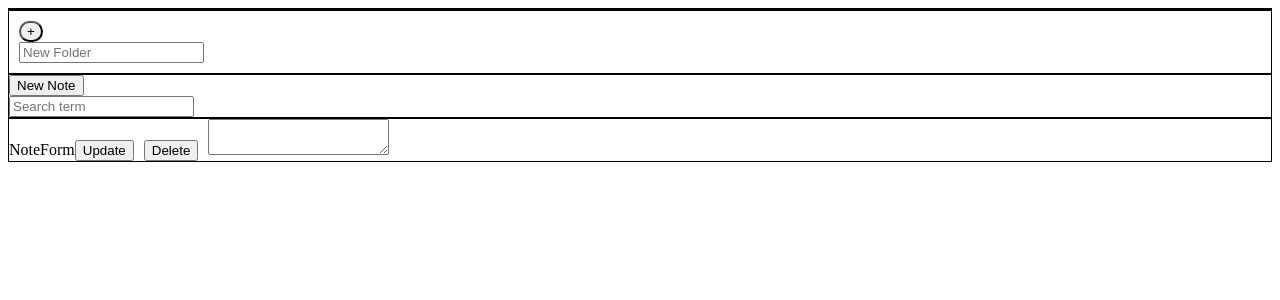
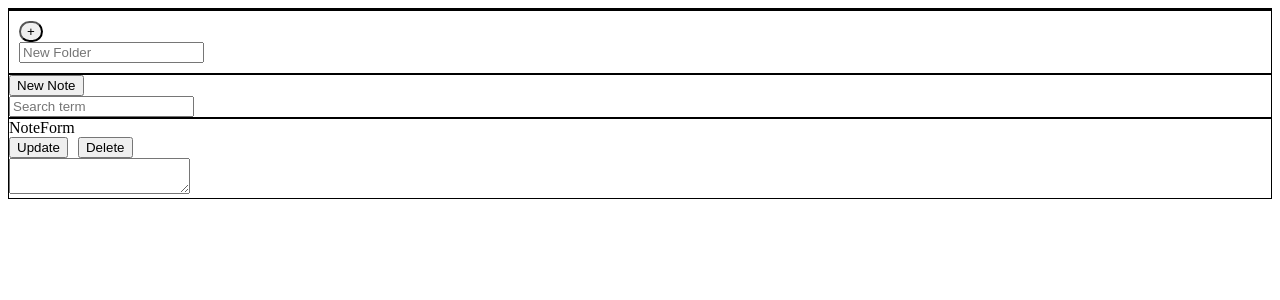
Before and after one commit to justinhuynh/react-notes-stateful, a React app: page / in a window 1280 px wide. Shown: the top 300 px of the page. Built offline with nearby package versions, Linux system fonts and the light colour scheme; the HTML template or start-up script is replaced by a standard one.

Commit message:
moved search method

```diff
--- a/src/components/App.js
+++ b/src/components/App.js
@@ -3,9 +3,6 @@ import FolderList from './FolderList';
 import FolderForm from './FolderForm';
 import NotesSection from './NotesSection';
 import InitialState from '../constants/InitialState';
-
-// d = new Date();
-// current_date_formatted = d.toLocaleDateString();
 
 class App extends Component {
   constructor(props) {
@@ -20,6 +17,9 @@ class App extends Component {
     this.handleFolderClick = this.handleFolderClick.bind(this);
     this.handleFolderFormChange = this.handleFolderFormChange.bind(this);
     this.handleNoteSubmit = this.handleNoteSubmit.bind(this);
+    this.handleNoteClick = this.handleNoteClick.bind(this);
+    this.handleNoteUpdate = this.handleNoteUpdate.bind(this);
+    this.handleNoteDelete = this.handleNoteDelete.bind(this);
   }
 
   handleFolderSubmit(event) {
@@ -40,7 +40,20 @@ class App extends Component {
   }
 
   handleFolderClick(id) {
-    this.setState({ selectedFolderId: id });
+    let currentFolder = this.state.folderList.find(folder => {
+      return folder.id === id;
+    });
+
+    let selectedNoteId = null;
+
+    if (currentFolder.noteIds.length) {
+      selectedNoteId = currentFolder.noteIds[0];
+    }
+
+    this.setState({
+      selectedFolderId: id,
+      selectedNoteId: selectedNoteId
+    });
   }
 
   handleFolderFormChange(event) {
@@ -48,7 +61,19 @@ class App extends Component {
     this.setState({ folderFormValue: newValue });
   }
 
-  handleNoteSubmit(event, newNoteId) {
+  handleNoteClick(id) {
+    this.setState({ selectedNoteId: id });
+  }
+
+  handleNoteUpdate(id, content) {
+    debugger;
+  }
+
+  handleNoteDelete(id) {
+    debugger;
+  }
+
+  handleNoteSubmit(event) {
     // make the new note button greyed out until they add a folder
     // block action until folderList exists
     event.preventDefault();
@@ -56,7 +81,7 @@ class App extends Component {
     let currentDate = new Date();
 
     let newNote = {
-      id: newNoteId,
+      id: Date.now(),
       body: "New Note",
       date: currentDate.toLocaleDateString()
     }
@@ -70,7 +95,10 @@ class App extends Component {
     // mutability issues?
     currentFolder.noteIds.push(newNote.id);
 
-    this.setState({ noteList: newNoteList });
+    this.setState({
+      noteList: newNoteList,
+      selectedNoteId: newNote.id
+   });
   }
 
   render() {
@@ -89,8 +117,6 @@ class App extends Component {
       });
     }
 
-    let folderChange = true;
-
     return (
       <div className="row">
         <div className="small-4 columns">
@@ -108,8 +134,11 @@ class App extends Component {
         <div className="small-8 columns">
           <NotesSection
             notes={notes}
-            folderChange={folderChange}
+            selectedNoteId={this.state.selectedNoteId}
+            handleNoteClick={this.handleNoteClick}
             handleNoteSubmit={this.handleNoteSubmit}
+            handleNoteUpdate={this.handleNoteUpdate}
+            handleNoteDelete={this.handleNoteDelete}
           />
         </div>
       </div>
--- a/src/components/NoteForm.js
+++ b/src/components/NoteForm.js
@@ -1,13 +1,38 @@
 import React from 'react';
 
 const NoteForm = props => {
-  return(
+  let { handleNoteUpdate, handleNoteDelete, selectedNote, currentNoteValue } = props;
+
+  // starting value should always be selectedNote.body
+  let selectedNoteValue = selectedNote ? selectedNote.body : null;
+
+  return (
     <div className="note-form">
       NoteForm
-      <button className="button note-button" value="Update">Update</button>
-      <button className="button note-button" value="Delete">Delete</button>
-      <textarea name="note_text">
-      </textarea>
+      <div className="row">
+        <div className="small-12 columns">
+          <button
+            className="button note-button"
+            onClick={props.handleNoteUpdate}>
+            Update
+          </button>
+          <button
+            className="button note-button"
+            onClick={props.handleNoteDelete}>
+            Delete
+          </button>
+        </div>
+      </div>
+      <div className="row">
+        <div className="small-12 columns">
+          <textarea
+            name="note_text"
+            onChange={props.handleNoteFormChange}
+            value={currentNoteValue}
+          >
+          </textarea>
+        </div>
+      </div>
     </div>
   );
 }
--- a/src/components/NotesSection.js
+++ b/src/components/NotesSection.js
@@ -6,56 +6,62 @@ import NoteListControls from './NoteListControls';
 class NotesSection extends Component {
   constructor(props) {
     super(props);
-    let selectedNoteId = null;
+    this.state = {
+      searchFormValue: null,
+      currentNoteValue: null,
+      displayNotes: props.notes,
+      selectedNoteId: props.selectedNoteId
+    }
 
-    if (props.notes[0]) { selectedNoteId = props.notes[0].id }
-
-    this.state = { selectedNoteId }
-
-    this.handleNoteClick = this.handleNoteClick.bind(this);
     this.handleSearchChange = this.handleSearchChange.bind(this);
-    this.handleNoteSubmission = this.handleNoteSubmission.bind(this);
-  }
-
-  handleNoteSubmission(event) {
-    let newNoteId = Date.now();
-    this.props.handleNoteSubmit(event, newNoteId);
-    this.setState({ selectedNoteId: newNoteId })
-  }
-
-  handleNoteClick(id) {
-    this.setState({ selectedNoteId: id });
+    this.handleNoteFormChange = this.handleNoteFormChange.bind(this);
   }
 
   handleSearchChange(event) {
+    let { displayNotes, searchFormValue, selectedNoteId } = this.state;
     let newValue = event.target.value.toLowerCase();
-    this.setState({ searchFormValue: newValue });
+    let filteredNotes = displayNotes;
+
+    if (newValue) {
+      filteredNotes = displayNotes.filter((note) => {
+        return note.body.toLowerCase().includes(newValue);
+      });
+
+      selectedNoteId = filteredNotes[0] ? filteredNotes[0].id : null;
+    }
+    this.setState({
+      searchFormValue: newValue,
+      displayNotes: filteredNotes,
+      selectedNoteId: selectedNoteId
+    });
   }
 
-  updateFolderState() {
-    if (this.props.notes[0]) {
-      this.setState({
-        selectedNoteId: notes[0].id,
-        folderChange: false
-      })
-    }
+  handleNoteFormChange(event) {
+    // debugger;
+    // this.props.onChange(Object.assign({}, this.props.value, {name: e.target.value}))
+    let newValue = event.target.value;
+    this.setState({ currentNoteValue: newValue });
   }
 
   render() {
-    let { searchFormValue, selectedNoteId } = this.state;
-    let { notes } = this.props;
+    let { searchFormValue, currentNoteValue, displayNotes, selectedNoteId } = this.state;
+    let notes = this.state.displayNotes;
+    // let { notes, selectedNoteId } = this.props;
 
-    if (searchFormValue) {
-      notes = notes.filter((note) => {
-        return note.body.toLowerCase().includes(searchFormValue);
-      });
-    }
+    // should this be in the handleSearchChange method?
+    // if (searchFormValue) {
+    //   notes = notes.filter((note) => {
+    //     return note.body.toLowerCase().includes(searchFormValue);
+    //   });
+    //
+    //   selectedNoteId = notes[0] ? notes[0].id : null
+    // }
 
-    // props
-    if (this.state.folderChange && notes[0]) {
-      updateFolderState();
-    }
-    // let noteIds = notes.map(note => { return note.id });
+    let selectedNote = notes.find(note => {
+      return note.id === selectedNoteId;
+    });
+
+    if (selectedNote) { currentNoteValue = currentNoteValue || selectedNote.body; }
 
     return (
       <div className="row notes-section">
@@ -63,16 +69,22 @@ class NotesSection extends Component {
           <NoteListControls
             searchFormValue={this.state.searchFormValue}
             handleSearchChange={this.handleSearchChange}
-            handleNoteSubmit={this.handleNoteSubmission}
+            handleNoteSubmit={this.props.handleNoteSubmit}
           />
           <NoteList
             notes={notes}
-            handleNoteClick={this.handleNoteClick}
+            handleNoteClick={this.props.handleNoteClick}
             selectedNoteId={selectedNoteId}
           />
         </div>
         <div className="small-6 columns">
-          <NoteForm />
+          <NoteForm
+            handleNoteUpdate={this.props.handleNoteUpdate}
+            handleNoteDelete={this.props.handleNoteDelete}
+            selectedNote={selectedNote}
+            currentNoteValue={currentNoteValue}
+            handleNoteFormChange={this.handleNoteFormChange}
+          />
         </div>
       </div>
     )
--- a/src/stylesheets/NoteSection.scss
+++ b/src/stylesheets/NoteSection.scss
@@ -1,5 +1,3 @@
-
-
 .selected-note {
   background-color: yellow;
   color: black;
```
